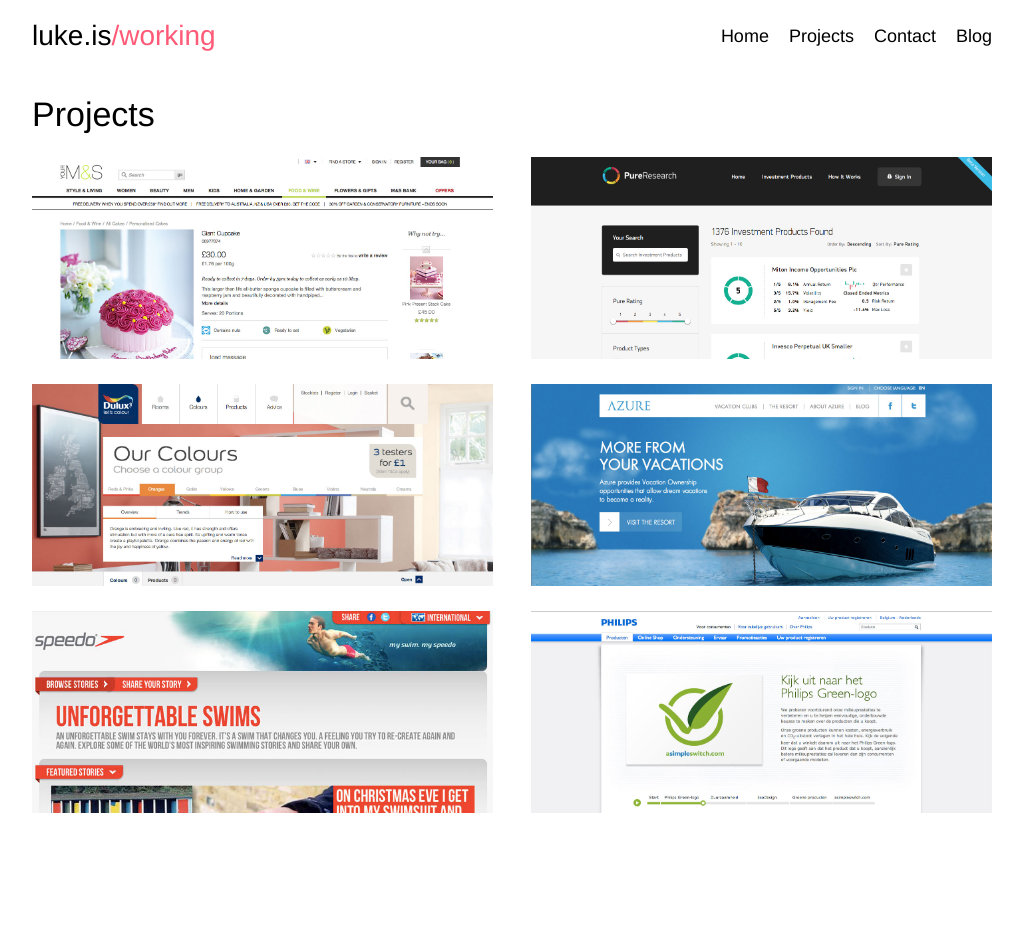
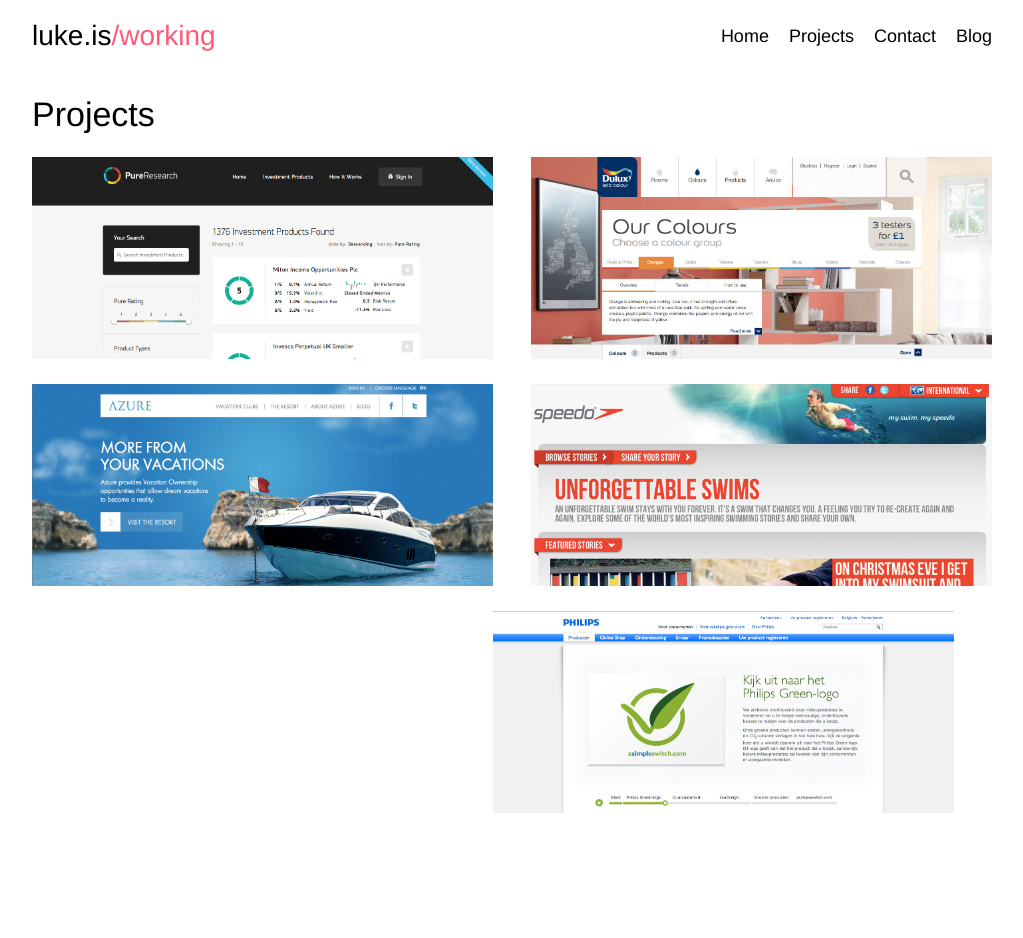
Before and after one commit to lukemartin/old_luke_is, a Jekyll site: the page built from working/index.html, in a window 1280 px wide. Shown: the whole page, without its empty margins (128-1151 px from the left). Built offline with Jekyll 4.4.1, drawn with Linux system fonts in a browser that asks for light colours; nearby versions of some CDN libraries.

Commit message:
Update index.html

```diff
--- a/working/index.html
+++ b/working/index.html
@@ -9,9 +9,6 @@
 </h1>
 
 <div class="column-wrap">
-	<div class="column-one-half">
-		{% include projects/ms-thumb.html %}
-	</div>
 	<div class="column-one-half">
 		{% include projects/prg-thumb.html %}
 	</div>
```
